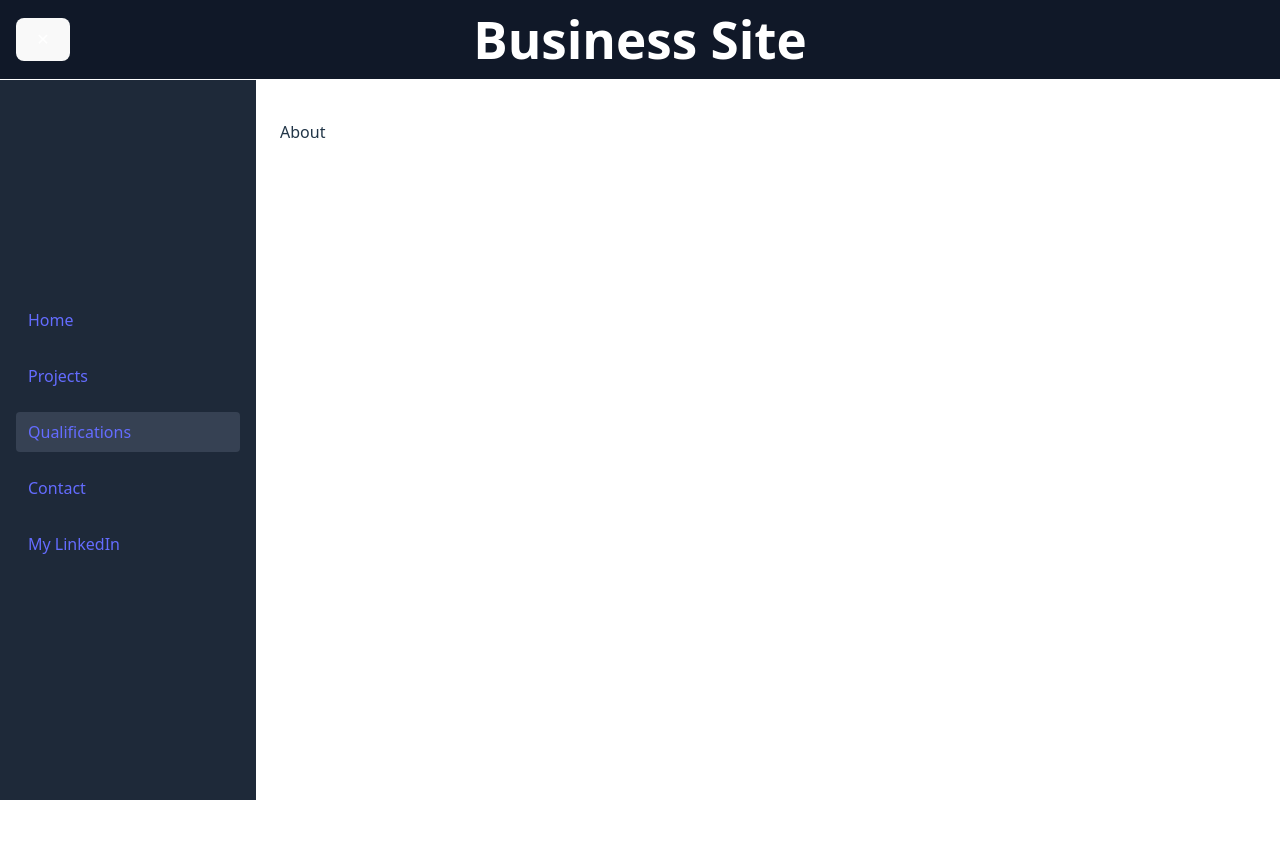
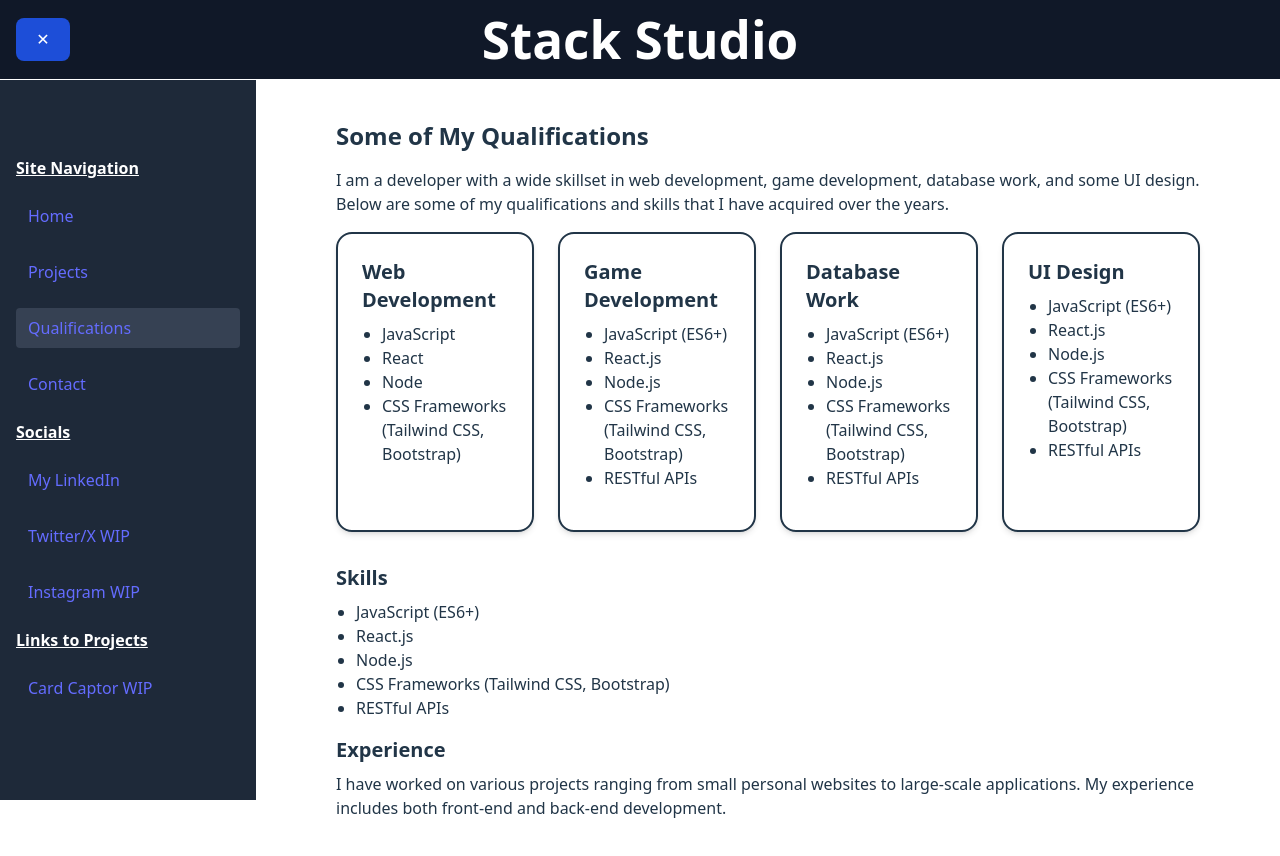
Before and after one commit to Alexander-Work/Alexander-Work.github.io, a React (Vite) app: page /About in a window 1280 px wide. Shown: the top 856 px of the page. Before the commit the page ends 800 px from the top, so only its background shows below. Built offline with nearby package versions, Linux system fonts and the light colour scheme.

Commit message:
styling
side bar functionality
about page content

```diff
--- a/src/index.css
+++ b/src/index.css
@@ -30,6 +30,8 @@ body {
   place-items: center;
   min-width: 320px;
   min-height: 100vh;
+  width: 100%;
+  justify-content: space-evenly;
 }
 
 h1 {
@@ -56,6 +58,24 @@ button:focus-visible {
   outline: 4px auto -webkit-focus-ring-color;
 }
 
+.aside-button{
+  border-radius: 8px;
+  border: 1px solid transparent;
+  padding: 0.6em 1.2em;
+  font-size: 1em;
+  font-weight: 500;
+  font-family: inherit;
+  cursor: pointer;
+  transition: border-color 0.25s;
+}
+.aside-button:hover {
+  border-color: #646cff;
+}
+.aside-button:focus,
+.aside-button:focus-visible {
+  outline: 4px auto -webkit-focus-ring-color;
+}
+
 @media (prefers-color-scheme: light) {
   :root {
     color: #213547;
--- a/src/layouts/Layout.jsx
+++ b/src/layouts/Layout.jsx
@@ -15,7 +15,7 @@ export default function Layout() {
   const toggleSidebar = () => setSidebarOpen(!sidebarOpen)
 
   return (
-    <div className="flex h-screen overflow-hidden">
+    <div className="flex h-full overflow-hidden w-full">
       {/* Sidebar Backdrop on Mobile */}
       {sidebarOpen && isMobile && (
         <div
@@ -31,6 +31,7 @@ export default function Layout() {
       >
 
         <nav className="space-y-4">
+          <h2 className="underline font-semibold">Site Navigation</h2>
           <NavLink
             to="/"
             end
@@ -72,6 +73,7 @@ export default function Layout() {
           >
             Contact
           </NavLink>
+          <h2 className="underline font-semibold">Socials</h2>
           <NavLink
           to="https://www.linkedin.com/in/alexander-peebles/"
           target="_blank"
@@ -83,6 +85,40 @@ export default function Layout() {
           >
             My LinkedIn
           </NavLink>
+          <NavLink
+          to="/"
+          target="_blank"
+          className={({ isActive }) =>
+            `block py-2 px-3 rounded hover:bg-gray-700 ${
+              isActive ? 'bg-gray-700 font-semibold' : ''
+            }`
+          }
+          >
+            Twitter/X WIP
+          </NavLink>
+          <NavLink
+          to="/"
+          target="_blank"
+          className={({ isActive }) =>
+            `block py-2 px-3 rounded hover:bg-gray-700 ${
+              isActive ? 'bg-gray-700 font-semibold' : ''
+            }`
+          }
+          >
+            Instagram WIP
+          </NavLink>
+          <h2 className="underline font-semibold">Links to Projects</h2>
+          <NavLink
+          to="/"
+          target="_blank"
+          className={({ isActive }) =>
+            `block py-2 px-3 rounded hover:bg-gray-700 ${
+              isActive ? 'bg-gray-700 font-semibold' : ''
+            }`
+          }
+          >
+            Card Captor WIP
+          </NavLink>
         </nav>
       </aside>
 
@@ -93,20 +129,21 @@ export default function Layout() {
         }`}
       >
         {/* Header */}
-        <header className="fixed top-0 left-0 right-0 h-20 bg-gray-900 text-white flex items-center justify-center px-4 border-b z-50">
+        <header className="fixed top-0 left-0 right-0 h-20 bg-gray-900 text-white flex items-center justify-center px-4 border-b z-50 w-full">
           {/* Always show toggle button */}
           <button
-            className="absolute left-4 text-white text-2xl z-50"
             onClick={toggleSidebar}
             aria-label="Toggle Sidebar"
+            className="aside-button absolute left-4 text-white text-2xl z-50"
+            style={{backgroundColor: sidebarOpen ? '#1D4ED8' : '#111827'}}
           >
             {sidebarOpen ? '✕' : '☰'}
           </button>
-          <h1 className="text-lg font-bold">Business Site</h1>
+          <h1 className="text-lg font-bold">Stack Studio</h1>
         </header>
 
         {/* Page Content */}
-        <main className="justify-center mt-16 p-6 overflow-y-auto">
+        <main className="justify-center mt-16 p-6 w-full overflow-y-auto">
           <Outlet />
         </main>
       </div>
@@ -114,4 +151,4 @@ export default function Layout() {
   )
 }
 // Note: The sidebar will be hidden on mobile by default, and can be toggled with the button in the header.
-// The sidebar will always be visible on larger screens (md and up).
+// The sidebar will start visible on larger screens (md and up).
--- a/src/pages/About.jsx
+++ b/src/pages/About.jsx
@@ -1,3 +1,67 @@
 export default function About() {
-  return <h2 className=" justify-center text-center mt-8">About</h2>;
+  return (
+
+    <div className="max-w-4xl mx-auto px-4 py-8">
+      <h2 className="text-2xl font-bold mb-4">Some of My Qualifications</h2>
+      <p className="mb-4">
+        I am a developer with a wide skillset in web development, game development, database work, and some UI design. Below are some of my qualifications and skills that I have acquired over the years.
+      </p>
+      {/* grid setup for cards */}
+      <div className="grid grid-cols-1 sm:grid-cols-2 lg:grid-cols-4 gap-6 mb-8">
+        {/* cards */}
+        <div className="rounded-2xl p-6 max-w-sm border-2 transition-shadow shadow-md hover:shadow-[0_4px_12px_rgba(255,255,255,0.15)]">
+        <h2 className="text-xl font-semibold mb-2">Web Development</h2>
+          <ul className="list-disc pl-5 mb-4">
+            <li>JavaScript</li>
+            <li>React</li>
+            <li>Node</li>
+            <li>CSS Frameworks (Tailwind CSS, Bootstrap)</li>
+          </ul>
+        </div>
+        <div className="rounded-2xl p-6 max-w-sm border-2 transition-shadow shadow-md hover:shadow-[0_4px_12px_rgba(255,255,255,0.15)]">
+        <h2 className="text-xl font-semibold mb-2">Game Development</h2>
+          <ul className="list-disc pl-5 mb-4">
+            <li>JavaScript (ES6+)</li>
+            <li>React.js</li>
+            <li>Node.js</li>
+            <li>CSS Frameworks (Tailwind CSS, Bootstrap)</li>
+            <li>RESTful APIs</li>
+          </ul>
+        </div>
+        <div className="rounded-2xl p-6 max-w-sm border-2 transition-shadow shadow-md hover:shadow-[0_4px_12px_rgba(255,255,255,0.15)]">
+        <h2 className="text-xl font-semibold mb-2">Database Work</h2>
+          <ul className="list-disc pl-5 mb-4">
+            <li>JavaScript (ES6+)</li>
+            <li>React.js</li>
+            <li>Node.js</li>
+            <li>CSS Frameworks (Tailwind CSS, Bootstrap)</li>
+            <li>RESTful APIs</li>
+          </ul>
+        </div>
+        <div className="rounded-2xl p-6 max-w-sm border-2 transition-shadow shadow-md hover:shadow-[0_4px_12px_rgba(255,255,255,0.15)]">
+        <h2 className="text-xl font-semibold mb-2">UI Design</h2>
+          <ul className="list-disc pl-5 mb-4">
+            <li>JavaScript (ES6+)</li>
+            <li>React.js</li>
+            <li>Node.js</li>
+            <li>CSS Frameworks (Tailwind CSS, Bootstrap)</li>
+            <li>RESTful APIs</li>
+          </ul>
+        </div>
+      </div>
+
+      <h3 className="text-xl font-semibold mb-2">Skills</h3>
+      <ul className="list-disc pl-5 mb-4">
+        <li>JavaScript (ES6+)</li>
+        <li>React.js</li>
+        <li>Node.js</li>
+        <li>CSS Frameworks (Tailwind CSS, Bootstrap)</li>
+        <li>RESTful APIs</li>
+      </ul>
+      <h3 className="text-xl font-semibold mb-2">Experience</h3>
+      <p className="mb-4">
+        I have worked on various projects ranging from small personal websites to large-scale applications. My experience includes both front-end and back-end development.
+      </p>
+    </div>
+  );
 }
```
